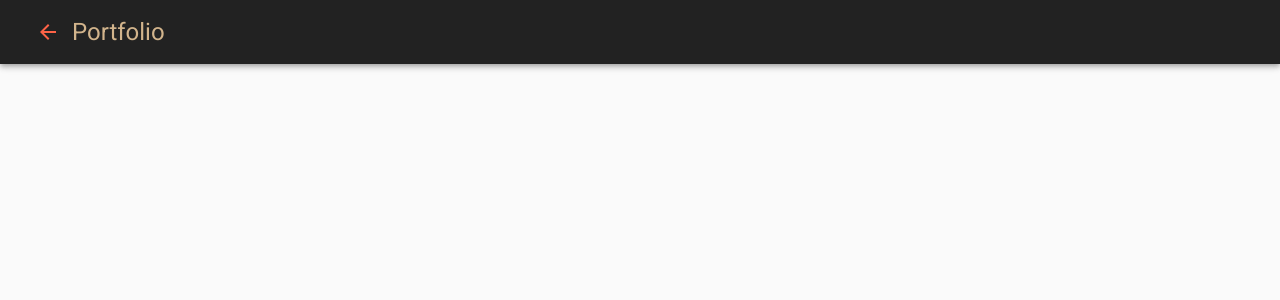
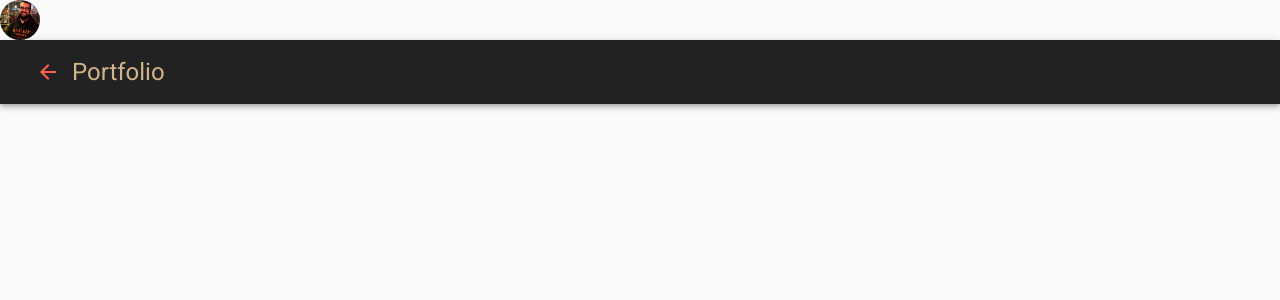
Before and after one commit to nwsanfor24/portfolio-react, a React (Create React App) app in the folder portfolio/: page / in a window 1280 px wide. Shown: the top 300 px of the page. Built offline with nearby package versions, Linux system fonts and the light colour scheme.

Commit message:
imported avatar

```diff
--- a/portfolio/src/components/Navbar.js
+++ b/portfolio/src/components/Navbar.js
@@ -18,21 +18,27 @@ import {
     Apps,
     ContactMail
 } from "@material-ui/icons"
+import image from "../images/unnamed.jpg"
 
 const Navbar = () => {
     return (
+        <>
+        <Box component="div">
+        <Avatar src={image} alt="Nathan"/>
+        </Box>
         <Box component="nav">
-            <AppBar position="static" style={{background: "#222"}}>
+            <AppBar position="static" style={ {background: "#222" }}>
                 <Toolbar>
                     <IconButton>
-                        <ArrowBack style={{color: "tomato"}}/>
+                        <ArrowBack style={{ color: "tomato" }}/>
                     </IconButton>
-                    <Typography variant="h5" style={{color: "tan"}}>
+                    <Typography variant="h5" style={{ color: "tan" }}>
                         Portfolio
                     </Typography>
                 </Toolbar>
             </AppBar>
         </Box>
+        </>
     )
 }
 
```
